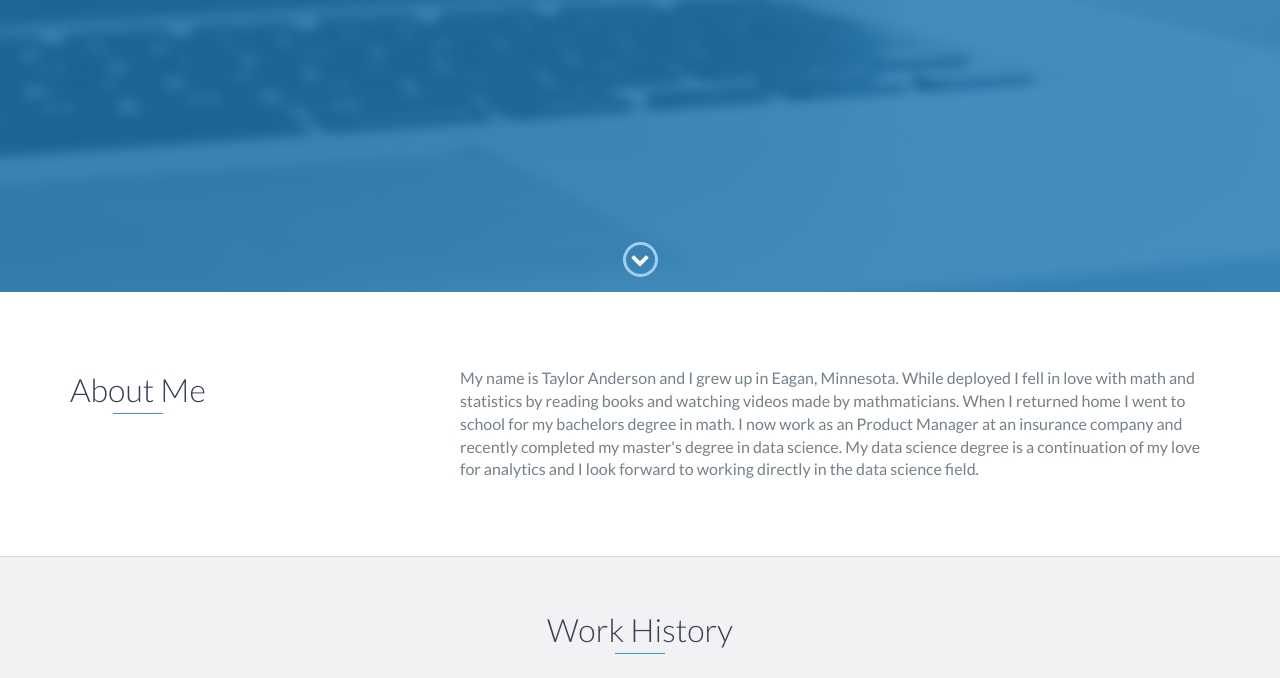
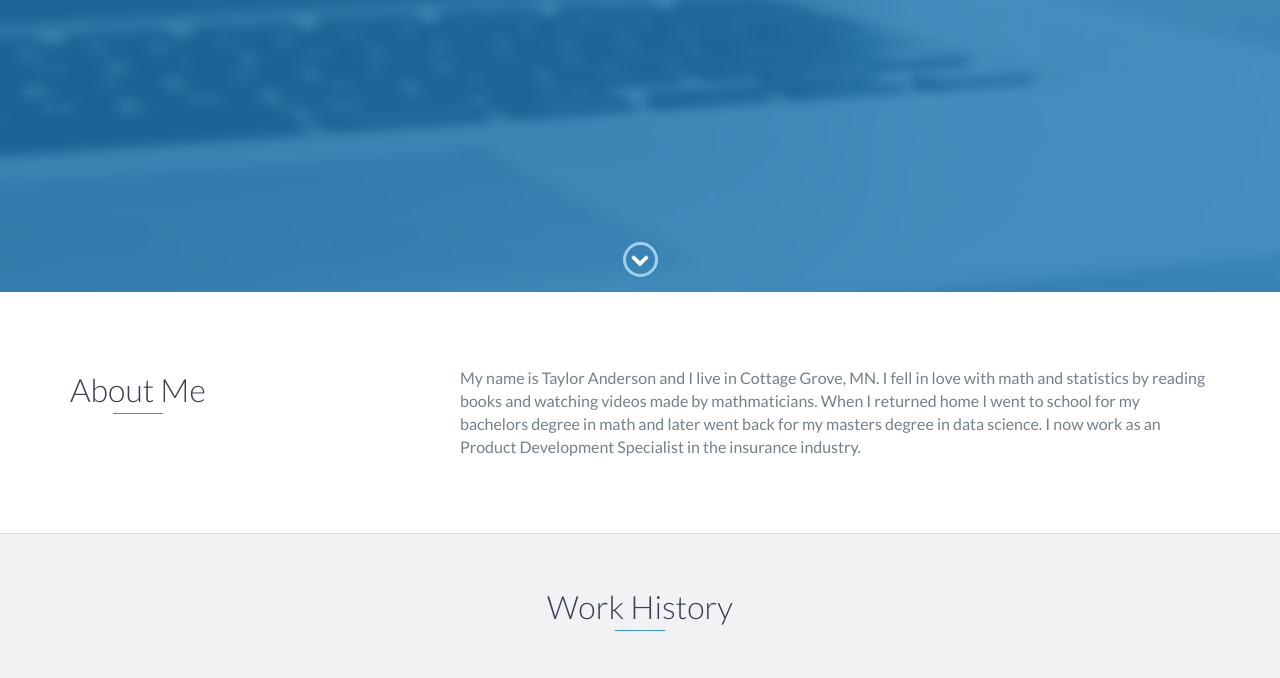
Before and after one commit to TravelingPotato/TravelingPotato.github.io, a website: page index.html in a window 1280 px wide. Shown: the part 508-1186 px from the top of the page. Drawn offline with nearby package versions, Linux system fonts and the light colour scheme.

Commit message:
Update index.html

```diff
--- a/index.html
+++ b/index.html
@@ -72,8 +72,8 @@
                 </div>
                 <div class="col-md-8">
                     <p>
-                        My name is Taylor Anderson and I grew up in Eagan, Minnesota. While deployed I fell in love with math and statistics by reading books and watching videos made by mathmaticians. When I returned home I went to school for my bachelors degree in math.
-						I now work as an Product Manager at an insurance company and recently completed my master's degree in data science. My data science degree is a continuation of my love for analytics and I look forward to working directly in the data science field.
+                        My name is Taylor Anderson and I live in Cottage Grove, MN. I fell in love with math and statistics by reading books and watching videos made by mathmaticians. When I returned home I went to school for my bachelors degree in math and later went back for my masters degree in data science.
+						I now work as an Product Development Specialist in the insurance industry.
                     </p>
                 </div>
             </div>
```
